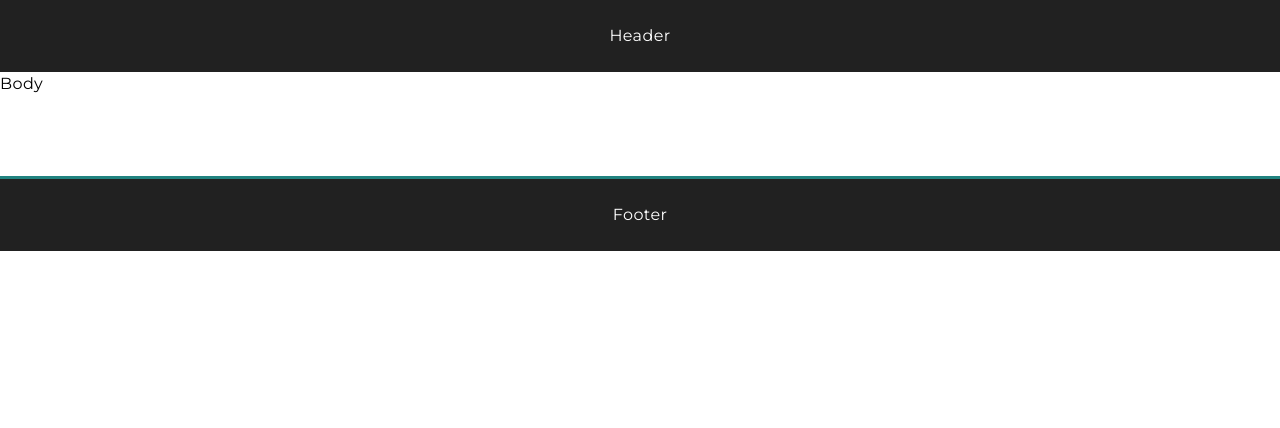
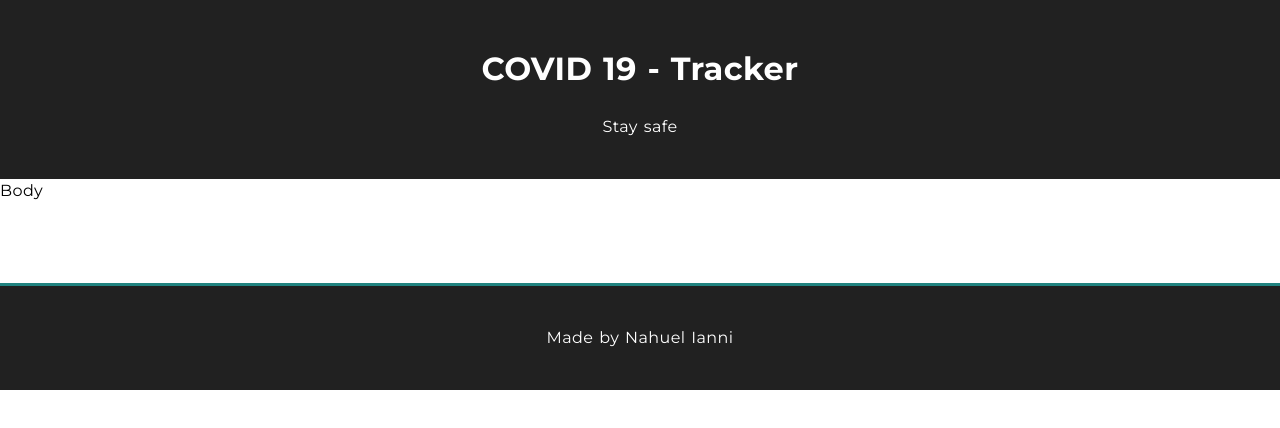
Before and after one commit to nahuel-ianni/covid-19-tracker, a React (Create React App) app in the folder src/: page / in a window 1280 px wide. Shown: the top 428 px of the page. Built offline with nearby package versions, Linux system fonts and the light colour scheme.

Commit message:
Extracted header, footer into its own components

```diff
--- /dev/null
+++ b/src/src/components/Footer/Footer.jsx
@@ -0,0 +1,11 @@
+import React from 'react';
+
+const Footer = () => {
+    return (
+        <footer>
+            <p>Made by Nahuel Ianni</p>
+        </footer>
+    );
+}
+
+export default Footer;
--- /dev/null
+++ b/src/src/components/Header/Header.jsx
@@ -0,0 +1,12 @@
+import React from 'react';
+
+const Header = () => {
+    return (
+        <header>
+            <h1>COVID 19 - Tracker</h1>
+            <p>Stay safe</p>
+        </header>
+    );
+}
+
+export default Header;
--- a/src/src/components/index.js
+++ b/src/src/components/index.js
@@ -0,0 +1,2 @@
+export { default as Header } from './Header/Header';
+export { default as Footer } from './Footer/Footer';
--- a/src/src/containers/App/App.js
+++ b/src/src/containers/App/App.js
@@ -1,12 +1,15 @@
 import React, { Fragment } from 'react';
+import { Footer, Header } from '../../components'
 
 class App extends React.Component {
 	render() {
 		return (
 			<Fragment>
-                <header>Header</header>
+				<Header />
+
 				<main>Body</main>
-                <footer>Footer</footer>
+
+				<Footer />
 			</Fragment>
 		)
 	}
```
Lines whose indentation alone changed are shown as unchanged.
